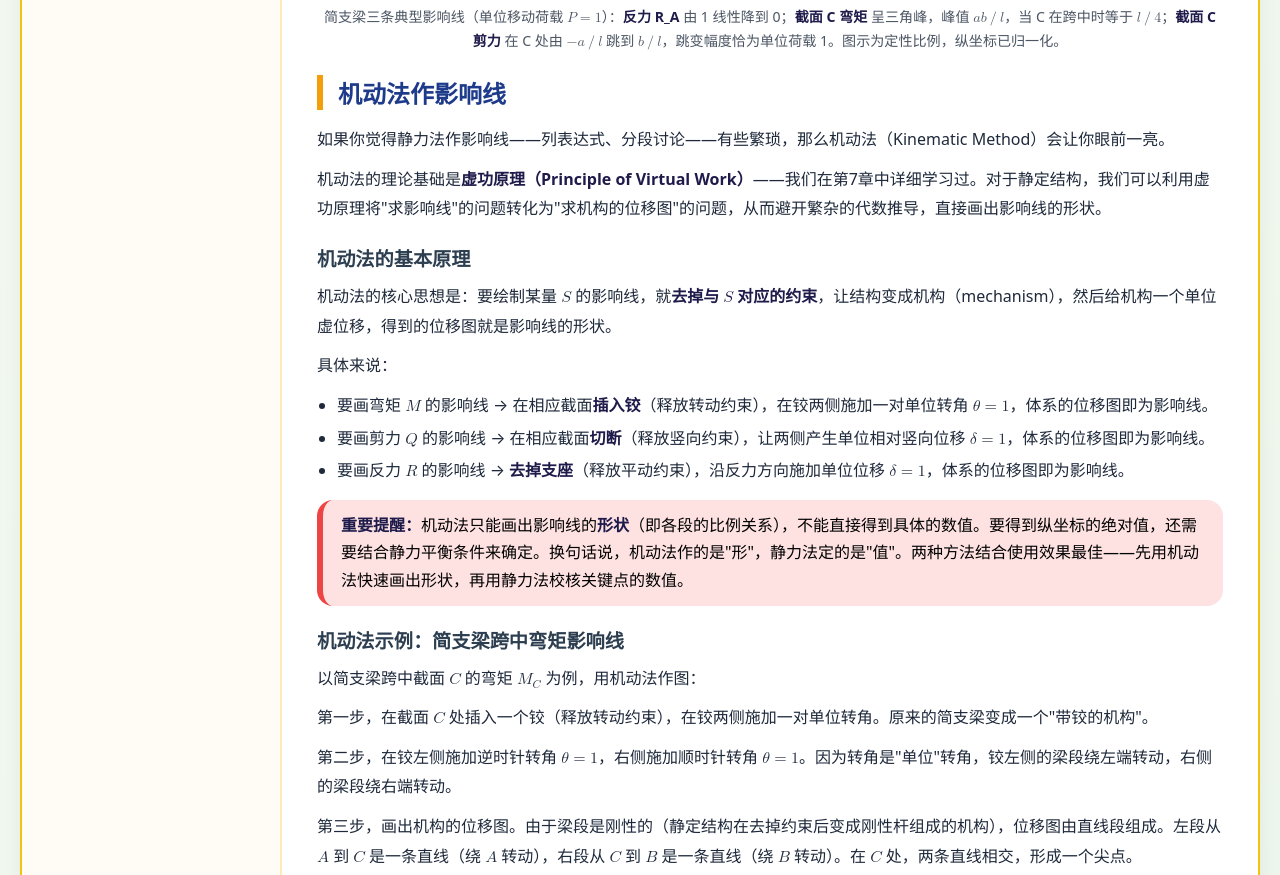
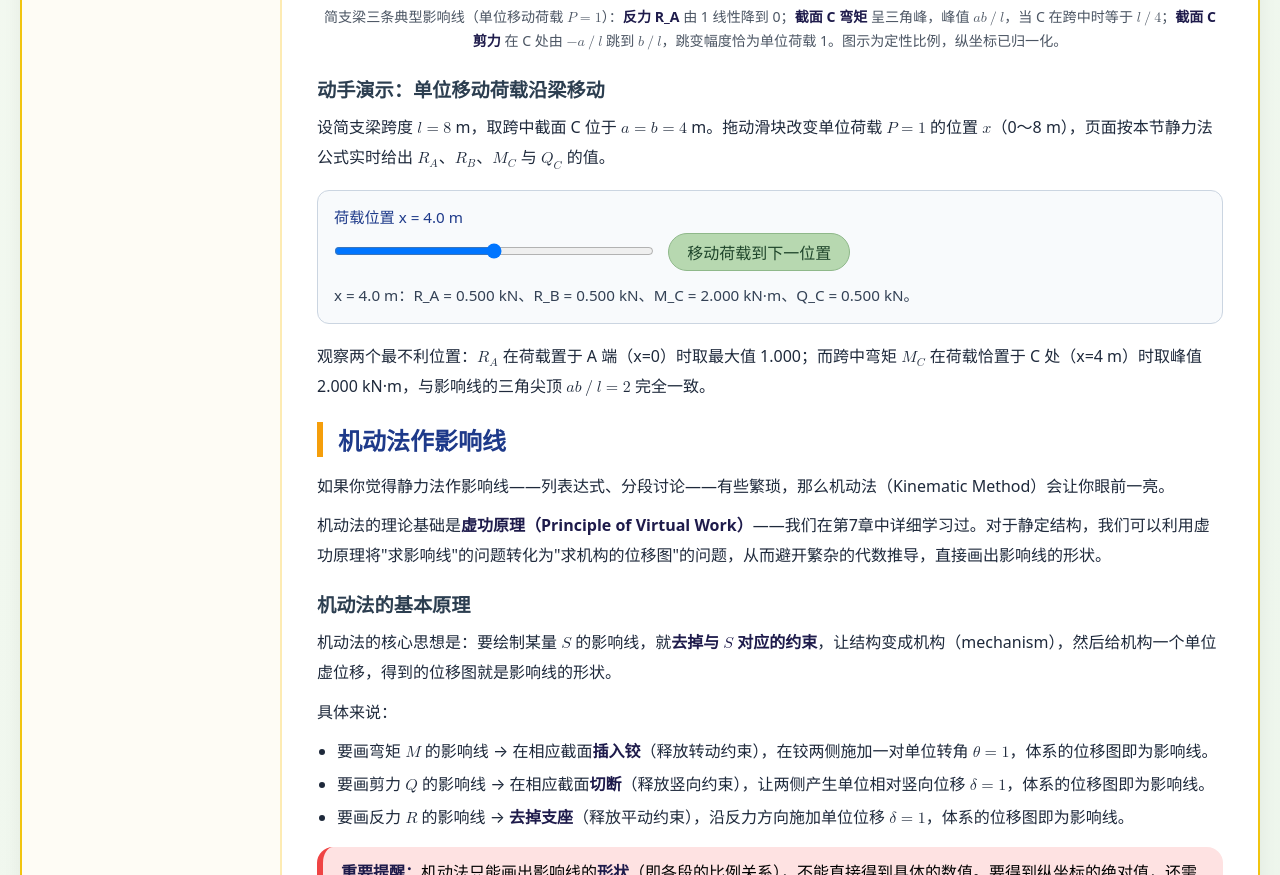
Before and after one commit to 1998x-stack/structural-mechanics-tutorial, a plain HTML site: page 15.html in a window 1280 px wide. Shown: the part 3539-4414 px from the top of the page. Drawn offline with Linux system fonts and the light colour scheme.

Commit message:
feat(structural-mechanics-tutorial): 第15章新增单位移动荷载交互演示（静力法实时算 R/M/Q）

```diff
--- a/15.html
+++ b/15.html
@@ -9,6 +9,11 @@
         pre { overflow-x: auto; max-width: 100%; }
         table { max-width: 100%; }
         @media (max-width: 768px) { table { display: block; overflow-x: auto; } }
+        .il-demo { border: 1px solid #cbd5e1; border-radius: 12px; padding: 14px 16px; margin: 18px 0; background: #f8fafc; }
+        .il-demo label { display: block; font-size: .95rem; color: #1e3a8a; margin-bottom: 6px; }
+        .il-demo input[type=range] { width: min(320px, 100%); }
+        .il-demo button { padding: 6px 18px; border-radius: 30px; border: 1px solid #8fb88a; background: #b7d8b0; color: #1f452b; font: inherit; cursor: pointer; margin-left: 10px; }
+        .il-demo #il-result { font-size: .95rem; color: #334155; margin: 10px 0 0; }
     </style>
 </head>
 <body>
@@ -223,6 +228,19 @@
             <figcaption>简支梁三条典型影响线（单位移动荷载 <math class="math-inline" aria-label="P 等于 1"><mi>P</mi><mo>=</mo><mn>1</mn></math>）：<strong>反力 R_A</strong> 由 1 线性降到 0；<strong>截面 C 弯矩</strong> 呈三角峰，峰值 <math class="math-inline" aria-label="a b 除以 l"><mi>a</mi><mi>b</mi><mo>/</mo><mi>l</mi></math>，当 C 在跨中时等于 <math class="math-inline" aria-label="l 除以 4"><mi>l</mi><mo>/</mo><mn>4</mn></math>；<strong>截面 C 剪力</strong> 在 C 处由 <math class="math-inline" aria-label="负 a 除以 l"><mo>−</mo><mi>a</mi><mo>/</mo><mi>l</mi></math> 跳到 <math class="math-inline" aria-label="b 除以 l"><mi>b</mi><mo>/</mo><mi>l</mi></math>，跳变幅度恰为单位荷载 1。图示为定性比例，纵坐标已归一化。</figcaption>
         </figure>
 
+        <h3>动手演示：单位移动荷载沿梁移动</h3>
+
+        <p>设简支梁跨度 <math class="math-inline" aria-label="l 等于 8 米"><mi>l</mi><mo>=</mo><mn>8</mn></math> m，取跨中截面 C 位于 <math class="math-inline" aria-label="a 等于 b 等于 4 米"><mi>a</mi><mo>=</mo><mi>b</mi><mo>=</mo><mn>4</mn></math> m。拖动滑块改变单位荷载 <math class="math-inline" aria-label="P 等于 1"><mi>P</mi><mo>=</mo><mn>1</mn></math> 的位置 <math class="math-inline" aria-label="x"><mi>x</mi></math>（0～8 m），页面按本节静力法公式实时给出 <math class="math-inline" aria-label="R A"><msub><mi>R</mi><mi>A</mi></msub></math>、<math class="math-inline" aria-label="R B"><msub><mi>R</mi><mi>B</mi></msub></math>、<math class="math-inline" aria-label="M C"><msub><mi>M</mi><mi>C</mi></msub></math> 与 <math class="math-inline" aria-label="Q C"><msub><mi>Q</mi><mi>C</mi></msub></math> 的值。</p>
+
+        <div class="il-demo">
+            <label for="il-x">荷载位置 x = <output id="il-x-out">4.0</output> m</label>
+            <input type="range" id="il-x" min="0" max="8" step="0.5" value="4" aria-describedby="il-result">
+            <button type="button" id="il-next">移动荷载到下一位置</button>
+            <p id="il-result" aria-live="polite"></p>
+        </div>
+
+        <p>观察两个最不利位置：<math class="math-inline" aria-label="R A"><msub><mi>R</mi><mi>A</mi></msub></math> 在荷载置于 A 端（x=0）时取最大值 1.000；而跨中弯矩 <math class="math-inline" aria-label="M C"><msub><mi>M</mi><mi>C</mi></msub></math> 在荷载恰置于 C 处（x=4 m）时取峰值 2.000 kN·m，与影响线的三角尖顶 <math class="math-inline" aria-label="a b 除以 l 等于 2"><mi>a</mi><mi>b</mi><mo>/</mo><mi>l</mi><mo>=</mo><mn>2</mn></math> 完全一致。</p>
+
         <h2>机动法作影响线</h2>
 
         <p>如果你觉得静力法作影响线——列表达式、分段讨论——有些繁琐，那么机动法（Kinematic Method）会让你眼前一亮。</p>
@@ -352,5 +370,31 @@ S_max = q · 正号部分的面积</code></pre>
     </main>
 </div>
 </div>
+    <script>
+    (function () {
+        var l = 8, a = 4, b = 4;
+        var xs = [4, 0, 8, 2, 6], pi = 0;
+        var xr = document.getElementById('il-x');
+        var xo = document.getElementById('il-x-out');
+        var res = document.getElementById('il-result');
+        var btn = document.getElementById('il-next');
+        function update() {
+            var x = parseFloat(xr.value);
+            xo.textContent = x.toFixed(1);
+            var RA = (l - x) / l, RB = x / l;
+            var MC = x <= a ? RB * b : RA * a;
+            var QC = x < a ? -RB : RA;
+            res.textContent = 'x = ' + x.toFixed(1) + ' m：R_A = ' + RA.toFixed(3) + ' kN、R_B = ' + RB.toFixed(3) +
+                ' kN、M_C = ' + MC.toFixed(3) + ' kN·m、Q_C = ' + QC.toFixed(3) + ' kN。';
+        }
+        btn.addEventListener('click', function () {
+            pi = (pi + 1) % xs.length;
+            xr.value = xs[pi];
+            update();
+        });
+        xr.addEventListener('input', update);
+        update();
+    })();
+    </script>
 </body>
 </html>
```
